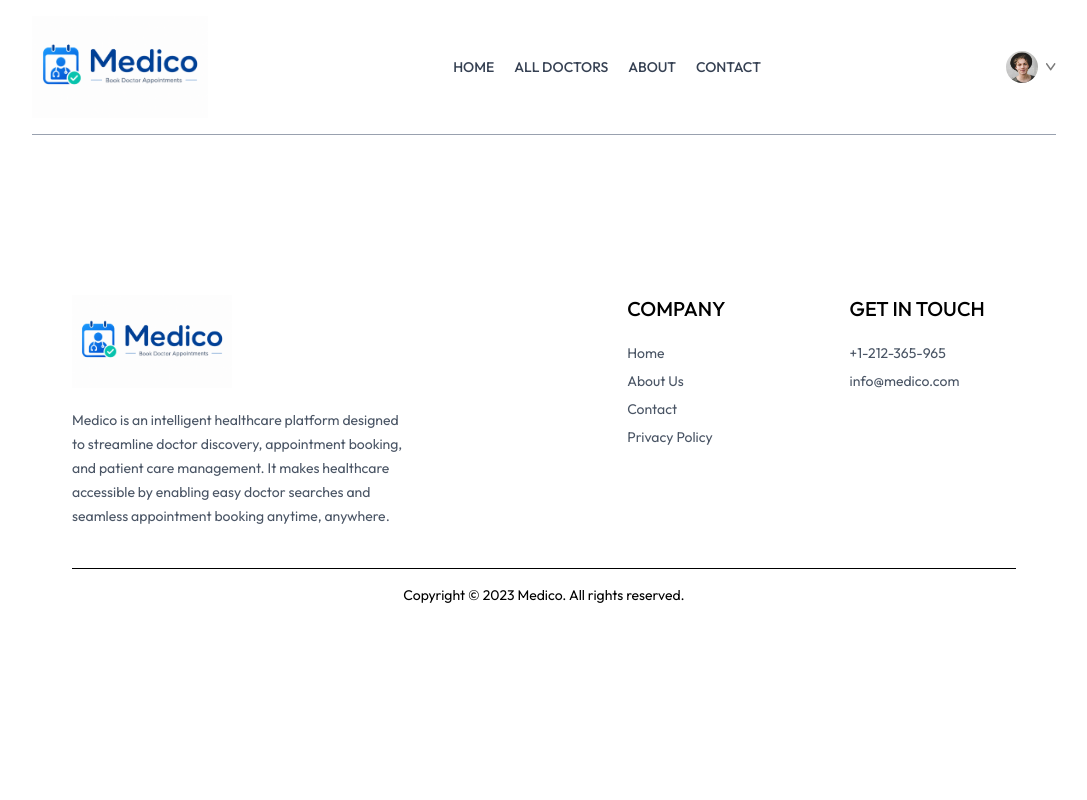
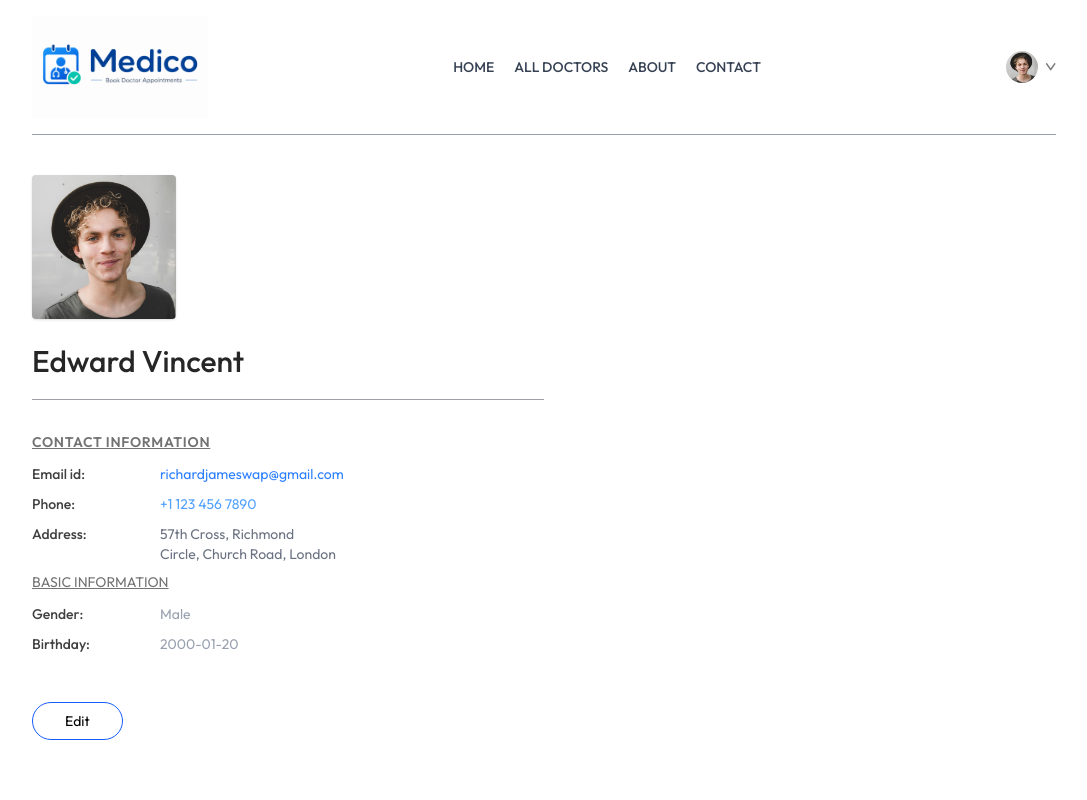
Before and after one commit to ahm4d-raza/Medico, a React (Vite) app in the folder frontend/: page /my-profile in a window 1280 px wide. Shown: the top 800 px of the page, without its empty margins (96-1183 px from the left). Built offline with nearby package versions, Linux system fonts and the light colour scheme.

Commit message:
Completed My Profile Page

```diff
--- a/frontend/src/pages/MyProfile.jsx
+++ b/frontend/src/pages/MyProfile.jsx
@@ -1,9 +1,96 @@
-import React from 'react'
+import React, { useState } from 'react'
+import { assets } from '../assets/assets'
 
 const MyProfile = () => {
+  const [userData, setUserData] = useState({
+    name: "Edward Vincent",
+    image: assets.profile_pic,
+    email: 'richardjameswap@gmail.com', // Updated to match image data
+    phone: '+1 123 456 7890',
+    address: {
+      line1: "57th Cross, Richmond",
+      line2: "Circle, Church Road, London"
+    },
+    gender: 'Male',
+    dob: '2000-01-20'
+  })
+
+  const [isEdit, setIsEdit] = useState(false)
+
   return (
-    <div>
+    <div className='max-w-lg flex flex-col gap-2 text-sm pt-5'>
 
+      {/* Profile Picture */}
+      <img className='w-36 rounded shadow-sm' src={userData.image} alt="Profile" />
+
+      {/* Name Display / Input */}
+      {
+        isEdit
+          ? <input className='bg-gray-50 text-3xl font-medium max-w-60 mt-4 px-2 py-1 border rounded outline-indigo-500' type='text' value={userData.name} onChange={e => setUserData(prev => ({ ...prev, name: e.target.value }))} />
+          : <p className='font-medium text-3xl text-neutral-800 mt-4'>{userData.name}</p>
+      }
+
+      <hr className='bg-zinc-400 h-[1px] border-none my-3' />
+
+      {/* Contact Section */}
+      <div>
+        <p className='text-neutral-500 underline mt-3 tracking-wider font-semibold'>CONTACT INFORMATION</p>
+        <div className='grid grid-cols-[1fr_3fr] gap-y-2.5 mt-3 text-neutral-700'>
+          <p className='font-medium'>Email id:</p>
+          <p className='text-blue-500'>{userData.email}</p>
+          <p className='font-medium'>Phone:</p>
+          {
+            isEdit
+              ? <input className='bg-gray-100 max-w-52' type='text' value={userData.phone} onChange={e => setUserData(prev => ({ ...prev, phone: e.target.value }))} />
+              : <p className='text-blue-400'>{userData.phone}</p>
+          }
+          <p className='font-medium'>Address:</p>
+          {
+            isEdit
+              ? <p>
+                  <input className='bg-gray-50' onChange={(e) => setUserData(prev => ({ ...prev, address: { ...prev.address, line1: e.target.value } }))} value={userData.address.line1} type="text" />
+                <br/>
+                  <input className='bg-gray-50' onChange={(e) => setUserData(prev => ({ ...prev, address: { ...prev.address, line2: e.target.value } }))} value={userData.address.line2} type="text" />
+                </p>
+              : <p className='text-gray-500'>
+                  {userData.address.line1}
+                  <br />
+                  {userData.address.line2}
+                </p>
+          }
+        </div>
+      </div>
+
+      {/* Basic Info Section */}
+      <div>
+        <p className='text-neutral-500 underline'>BASIC INFORMATION</p>
+        <div className='grid grid-cols-[1fr_3fr] gap-y-2.5 mt-3 text-neutral-700'>
+          <p className='font-medium'>Gender:</p>
+          {
+            isEdit
+              ? <select className='max-w-20 bg-gray-100' onChange={(e) => setUserData(prev => ({ ...prev, gender: e.target.value }))} value={userData.gender}>
+                  <option value="Male">Male</option>
+                  <option value="Female">Female</option>
+                </select>
+              : <p className='text-gray-400'>{userData.gender}</p>
+          }
+          <p className='font-medium'>Birthday:</p>
+          {
+            isEdit
+              ? <input className='max-w-28 bg-gray-100' type='date' onChange={(e) => setUserData(prev => ({ ...prev, dob: e.target.value }))} value={userData.dob} />
+              : <p className='text-gray-400'>{userData.dob}</p>
+          }
+        </div>
+      </div>
+
+      {/* Action Buttons */}
+      <div className='mt-10'>
+        {
+          isEdit
+            ? <button className='border border-blue-600 px-8 py-2 rounded-full hover:bg-blue-600 hover:text-white transition-all' onClick={() => setIsEdit(false)}>Save Information</button>
+            : <button className='border border-blue-600 px-8 py-2 rounded-full hover:bg-blue-600 hover:text-white transition-all' onClick={() => setIsEdit(true)}>Edit</button>
+        }
+      </div>
     </div>
   )
 }
```
